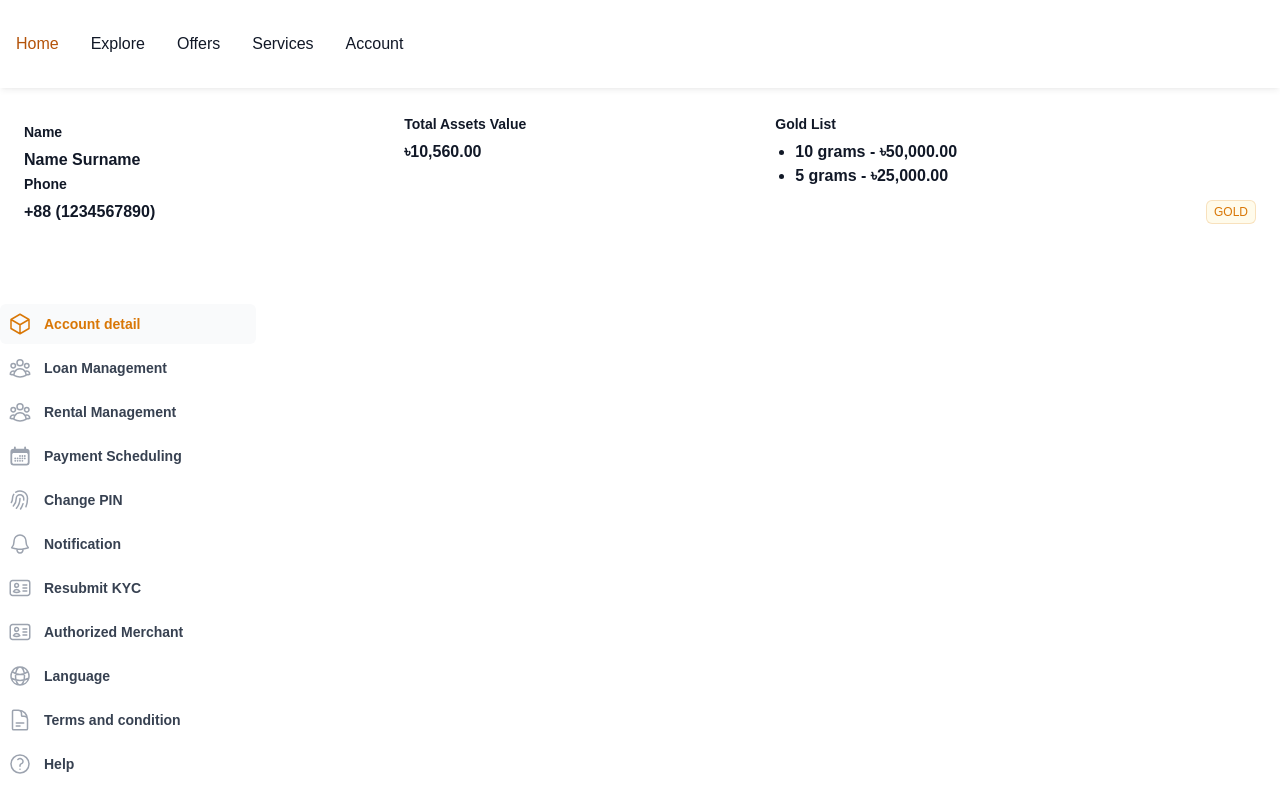
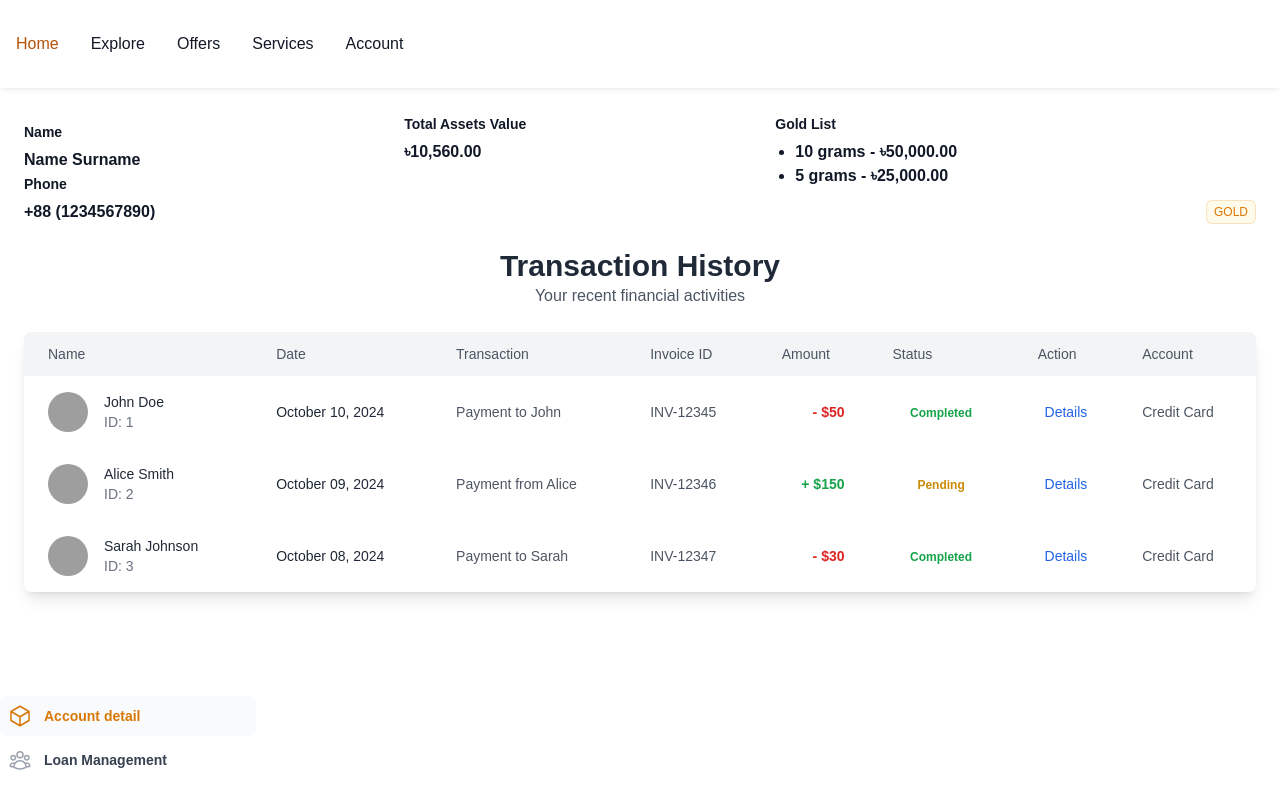
Before and after one commit to mdsajalali/gold-ways, a Next.js app: page /account in a window 1280 px wide. Shown: the top 793 px of the page. Built offline with nearby package versions, Linux system fonts and the light colour scheme; grey boxes are pictures that could not be loaded.

Commit message:
add: transactions history

```diff
--- a/package.json
+++ b/package.json
@@ -22,6 +22,7 @@
     "chart.js": "^4.4.6",
     "class-variance-authority": "^0.7.0",
     "clsx": "^2.1.1",
+    "date-fns": "^4.1.0",
     "file-saver": "^2.0.5",
     "input-otp": "^1.4.0",
     "jspdf": "^2.5.2",
--- a/src/app/(dashboard)/account/page.tsx
+++ b/src/app/(dashboard)/account/page.tsx
@@ -27,6 +27,7 @@ import {
 
 import { CheckCircleIcon } from "@heroicons/react/24/solid";
 import { MobileIcon } from "@radix-ui/react-icons";
+import TransactionsHistory from "@/components/core/TransactionsHistory";
 
 const secondaryNavigation = [
   { name: "Account detail", href: "#", icon: CubeIcon, current: true },
@@ -125,6 +126,9 @@ export default function page() {
         </div>
       </dl>
 
+      {/* Transactions History */}
+      <TransactionsHistory />
+
       <aside className="flex overflow-x-auto border-b border-gray-900/5 py-4 lg:block lg:w-64 lg:flex-none lg:border-0 lg:py-20">
         <nav className="flex-none px-4 sm:px-6 lg:px-0">
           <ul
--- /dev/null
+++ b/src/components/core/TransactionsHistory.tsx
@@ -0,0 +1,163 @@
+import { format } from "date-fns";
+
+const transactions = [
+  {
+    id: 1,
+    name: "John Doe",
+    image: "https://i.pravatar.cc/150?img=7",
+    invoiceId: "INV-12345",
+    date: "2024-10-10",
+    description: "Payment to John",
+    amount: -50,
+    status: "Completed",
+    account: "Credit Card",
+  },
+  {
+    id: 2,
+    name: "Alice Smith",
+    image: "https://i.pravatar.cc/150?img=8",
+    invoiceId: "INV-12346",
+    date: "2024-10-09",
+    description: "Payment from Alice",
+    amount: 150,
+    status: "Pending",
+    account: "Credit Card",
+  },
+  {
+    id: 3,
+    name: "Sarah Johnson",
+    image: "https://i.pravatar.cc/150?img=9",
+    invoiceId: "INV-12347",
+    date: "2024-10-08",
+    description: "Payment to Sarah",
+    amount: -30,
+    status: "Completed",
+    account: "Credit Card",
+  },
+];
+
+const TransactionsHistory = () => {
+  return (
+    <div className="container mx-auto p-6">
+      <div className="mb-6 text-center">
+        <h1 className="text-3xl font-semibold text-gray-800">
+          Transaction History
+        </h1>
+        <p className="text-gray-600">Your recent financial activities</p>
+      </div>
+
+      {/* Table */}
+      <div className="overflow-x-auto rounded-lg bg-white shadow-lg">
+        <table className="min-w-full table-auto">
+          <thead className="bg-gray-100">
+            <tr>
+              <th className="px-6 py-3 text-left text-sm font-medium text-gray-600">
+                Name
+              </th>
+              <th className="px-6 py-3 text-left text-sm font-medium text-gray-600">
+                Date
+              </th>
+              <th className="px-6 py-3 text-left text-sm font-medium text-gray-600">
+                Transaction
+              </th>
+              <th className="px-6 py-3 text-left text-sm font-medium text-gray-600">
+                Invoice ID
+              </th>
+              <th className="px-6 py-3 text-left text-sm font-medium text-gray-600">
+                Amount
+              </th>
+              <th className="px-6 py-3 text-left text-sm font-medium text-gray-600">
+                Status
+              </th>
+              <th className="px-6 py-3 text-left text-sm font-medium text-gray-600">
+                Action
+              </th>
+              <th className="px-6 py-3 text-left text-sm font-medium text-gray-600">
+                Account
+              </th>
+            </tr>
+          </thead>
+          <tbody>
+            {transactions.map((transaction) => (
+              <tr
+                key={transaction.id}
+                className="transition-all duration-300 ease-in-out hover:bg-slate-200 hover:bg-gradient-to-r"
+              >
+                {/* Name, Image, and ID */}
+                <td className="whitespace-nowrap px-6 py-4 text-sm text-gray-800">
+                  <div className="flex items-center space-x-4">
+                    <img
+                      src={transaction.image}
+                      alt={transaction.name}
+                      className="h-10 w-10 rounded-full object-cover"
+                    />
+                    <div>
+                      <p className="font-medium">{transaction.name}</p>
+                      <span className="text-sm text-gray-500">
+                        ID: {transaction.id}
+                      </span>
+                    </div>
+                  </div>
+                </td>
+
+                {/* Date */}
+                <td className="whitespace-nowrap px-6 py-4 text-sm text-gray-800">
+                  {format(new Date(transaction.date), "MMMM dd, yyyy")}
+                </td>
+
+                {/* Transaction Description */}
+                <td className="whitespace-nowrap px-6 py-4 text-sm text-gray-600">
+                  {transaction.description}
+                </td>
+
+                {/* Invoice ID */}
+                <td className="whitespace-nowrap px-6 py-4 text-sm text-gray-600">
+                  {transaction.invoiceId}
+                </td>
+
+                {/* Amount */}
+                <td className="whitespace-nowrap px-6 py-4 text-right text-sm">
+                  <p
+                    className={`font-semibold ${
+                      transaction.amount < 0 ? "text-red-600" : "text-green-600"
+                    }`}
+                  >
+                    {transaction.amount < 0 ? "-" : "+"} $
+                    {Math.abs(transaction.amount)}
+                  </p>
+                </td>
+
+                {/* Status */}
+                <td className="whitespace-nowrap px-6 py-4 text-center text-sm">
+                  <span
+                    className={`px-2 py-1 text-xs font-semibold ${
+                      transaction.status === "Completed"
+                        ? "text-green-600"
+                        : "text-yellow-600"
+                    }`}
+                  >
+                    {transaction.status}
+                  </span>
+                </td>
+
+                {/* Action Button */}
+                <td className="whitespace-nowrap px-6 py-4 text-center text-sm">
+                  <button className="text-blue-600 hover:underline">
+                    Details
+                  </button>
+                </td>
+
+                {/* Account */}
+                <td className="whitespace-nowrap px-6 py-4 text-sm text-gray-600">
+                  {transaction.account}
+                </td>
+              </tr>
+            ))}
+          </tbody>
+        </table>
+      </div>
+    </div>
+  );
+};
+
+export default TransactionsHistory;
```
Also changed, not shown: 1 other file (tests, documents, lock files or other folders).
